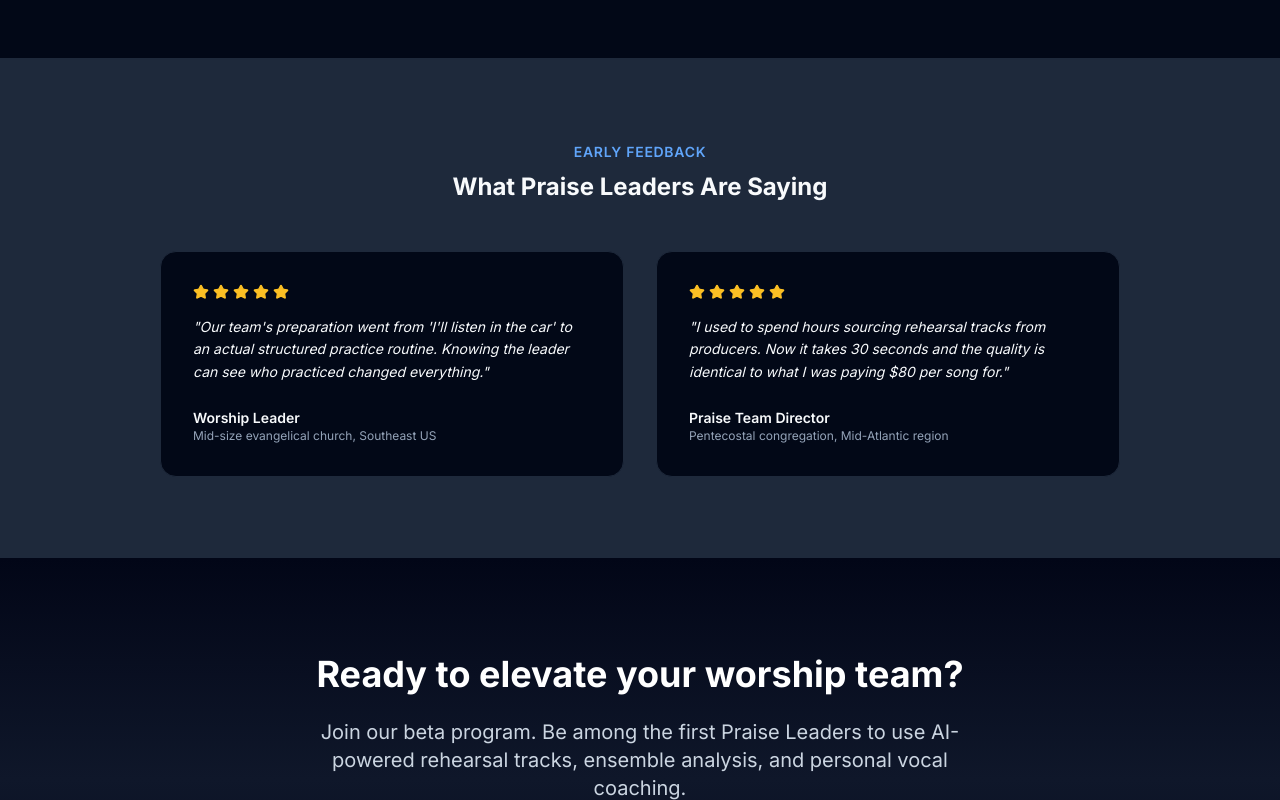
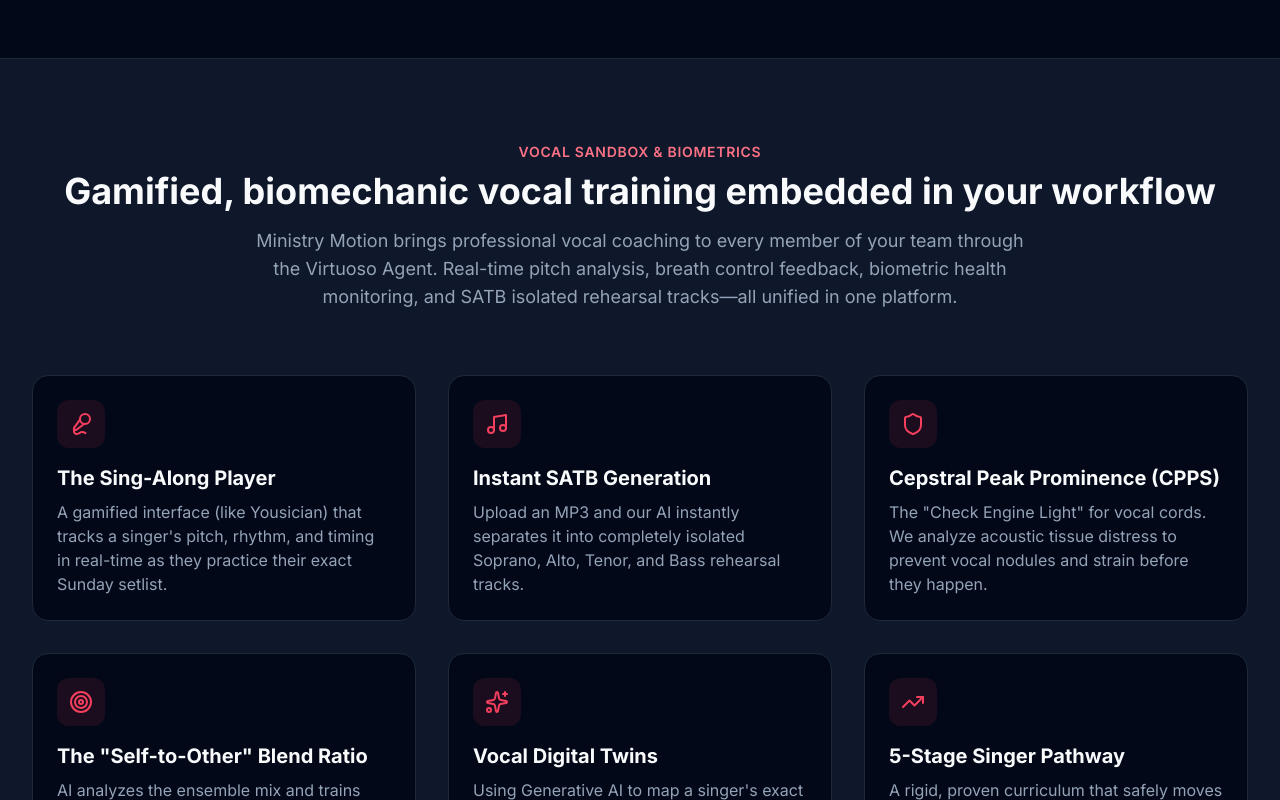
Before and after one commit to adarden7/ministry-motion-website, a Next.js app: page /solutions/praise-leaders in a window 1280 px wide. Shown: the part 3180-3980 px from the top of the page. Built offline with nearby package versions, Linux system fonts and the light colour scheme.

Commit message:
refactor: simplify product cards and expand praise leaders page

```diff
--- a/src/app/(marketing)/home/page.tsx
+++ b/src/app/(marketing)/home/page.tsx
@@ -113,31 +113,36 @@ const exploreAreas = [
     title: 'For Worship Leaders',
     description: 'AI vocal coaching, rehearsal readiness tracking, service planning',
     icon: Mic2,
-    color: 'blue'
+    color: 'blue',
+    href: '/solutions/worship-directors'
   },
   {
     title: 'For Pastors',
     description: 'Values alignment, succession planning, ministry health analytics',
     icon: BookOpen,
-    color: 'emerald'
+    color: 'emerald',
+    href: '/solutions/leadership'
   },
   {
     title: 'For Ministry Directors',
     description: 'Staff Room AI advisory council, volunteer burnout monitoring',
     icon: Users,
-    color: 'amber'
+    color: 'amber',
+    href: '/solutions/ministries-directors'
   },
   {
     title: 'For Treasurers',
     description: 'Integrated giving, donor analytics, financial reporting',
     icon: Heart,
-    color: 'rose'
+    color: 'rose',
+    href: '/solutions/church-admins'
   },
   {
     title: 'For Conference Leaders',
     description: 'Multi-church reporting, regional analytics, denominational tools',
     icon: Layers,
-    color: 'violet'
+    color: 'violet',
+    href: '/solutions/leadership'
   }
 ];
 
@@ -415,11 +420,12 @@ export default function HomePage() {
 
           <div className="grid md:grid-cols-2 lg:grid-cols-3 gap-6">
             {exploreAreas.map((area, i) => (
-              <div
+              <Link
                 key={i}
-                className="bg-background rounded-2xl border border-slate-800 p-6 hover:shadow-lg hover:border-blue-500/30 transition-all"
+                href={area.href}
+                className="bg-background rounded-2xl border border-slate-800 p-6 hover:shadow-xl hover:shadow-blue-500/10 hover:-translate-y-1 hover:border-blue-500/30 transition-all cursor-pointer group"
               >
-                <div className={`w-12 h-12 rounded-xl flex items-center justify-center mb-4 ${area.color === 'blue' ? 'bg-blue-500/20' :
+                <div className={`w-12 h-12 rounded-xl flex items-center justify-center mb-4 transition-transform group-hover:scale-110 ${area.color === 'blue' ? 'bg-blue-500/20' :
                   area.color === 'emerald' ? 'bg-blue-500/20' :
                     area.color === 'amber' ? 'bg-amber-500/20' :
                       area.color === 'rose' ? 'bg-rose-500/20' :
@@ -432,11 +438,11 @@ export default function HomePage() {
                           'text-violet-600'
                     }`} />
                 </div>
-                <h3 className="text-lg font-semibold text-foreground mb-2">
+                <h3 className="text-lg font-semibold text-foreground mb-2 group-hover:text-blue-400 transition-colors">
                   {area.title}
                 </h3>
                 <p className="text-muted-foreground text-sm">{area.description}</p>
-              </div>
+              </Link>
             ))}
           </div>
         </div>
--- a/src/app/(marketing)/products/page.tsx
+++ b/src/app/(marketing)/products/page.tsx
@@ -633,14 +633,7 @@ export default function ProductsPage() {
                     ))}
                   </ul>
 
-                  {/* CTA */}
-                  <Link
-                    href={product.href}
-                    className="inline-flex items-center gap-1 text-sm font-medium text-blue-400 hover:text-blue-300 group-hover:gap-2 transition-all"
-                  >
-                    Learn more
-                    <ChevronRight className="w-4 h-4" />
-                  </Link>
+
                 </div>
               ))}
             </div>
--- a/src/app/(marketing)/solutions/praise-leaders/page.tsx
+++ b/src/app/(marketing)/solutions/praise-leaders/page.tsx
@@ -15,7 +15,10 @@ import {
   Users,
   ArrowRight,
   Shield,
-  Layers
+  Layers,
+  Target,
+  Sparkles,
+  TrendingUp
 } from 'lucide-react';
 import { useMarketing } from '@/context/MarketingContext';
 
@@ -292,6 +295,64 @@ export default function PraiseLeadersPage() {
         </div>
       </section>
 
+      {/* Deep Dive: Vocal Sandbox & Biometrics */}
+      <section className="py-20 bg-slate-900 border-t border-border">
+        <div className="max-w-7xl mx-auto px-4 sm:px-6 lg:px-8">
+          <div className="text-center mb-16">
+            <span className="text-sm font-semibold text-rose-400 uppercase tracking-wider">Vocal Sandbox & Biometrics</span>
+            <h2 className="text-3xl sm:text-4xl font-bold text-foreground mt-2 mb-4">
+              Gamified, biomechanic vocal training embedded in your workflow
+            </h2>
+            <p className="text-lg text-muted-foreground max-w-3xl mx-auto">
+              Ministry Motion brings professional vocal coaching to every member of your team through the Virtuoso Agent. Real-time pitch analysis, breath control feedback, biometric health monitoring, and SATB isolated rehearsal tracks—all unified in one platform.
+            </p>
+          </div>
+
+          <div className="grid md:grid-cols-2 lg:grid-cols-3 gap-8">
+            {[
+              {
+                title: 'The Sing-Along Player',
+                description: 'A gamified interface (like Yousician) that tracks a singer\'s pitch, rhythm, and timing in real-time as they practice their exact Sunday setlist.',
+                icon: Mic2,
+              },
+              {
+                title: 'Instant SATB Generation',
+                description: 'Upload an MP3 and our AI instantly separates it into completely isolated Soprano, Alto, Tenor, and Bass rehearsal tracks.',
+                icon: Music,
+              },
+              {
+                title: 'Cepstral Peak Prominence (CPPS)',
+                description: 'The "Check Engine Light" for vocal cords. We analyze acoustic tissue distress to prevent vocal nodules and strain before they happen.',
+                icon: Shield,
+              },
+              {
+                title: 'The "Self-to-Other" Blend Ratio',
+                description: 'AI analyzes the ensemble mix and trains singers how to suppress their solo instincts to achieve a perfect, unified choir blend.',
+                icon: Target,
+              },
+              {
+                title: 'Vocal Digital Twins',
+                description: 'Using Generative AI to map a singer\'s exact vocal profile, allowing leaders to hear how an arrangement will sound before rehearsal even begins.',
+                icon: Sparkles,
+              },
+              {
+                title: '5-Stage Singer Pathway',
+                description: 'A rigid, proven curriculum that safely moves a singer from the foundational Choir level up to the primary Praise Team leadership.',
+                icon: TrendingUp,
+              },
+            ].map((feature, i) => (
+              <div key={i} className="bg-background rounded-2xl border border-border p-6 hover:shadow-lg hover:border-rose-500/30 transition-all group">
+                <div className="w-12 h-12 rounded-xl bg-rose-500/10 flex items-center justify-center mb-4 transition-transform group-hover:scale-110">
+                  <feature.icon className="w-6 h-6 text-rose-500" />
+                </div>
+                <h3 className="text-xl font-bold text-foreground mb-2 group-hover:text-rose-400 transition-colors">{feature.title}</h3>
+                <p className="text-muted-foreground">{feature.description}</p>
+              </div>
+            ))}
+          </div>
+        </div>
+      </section>
+
       {/* Testimonials */}
       <section className="py-20 bg-muted border-y border-border">
         <div className="max-w-5xl mx-auto px-4 sm:px-6 lg:px-8">
```
